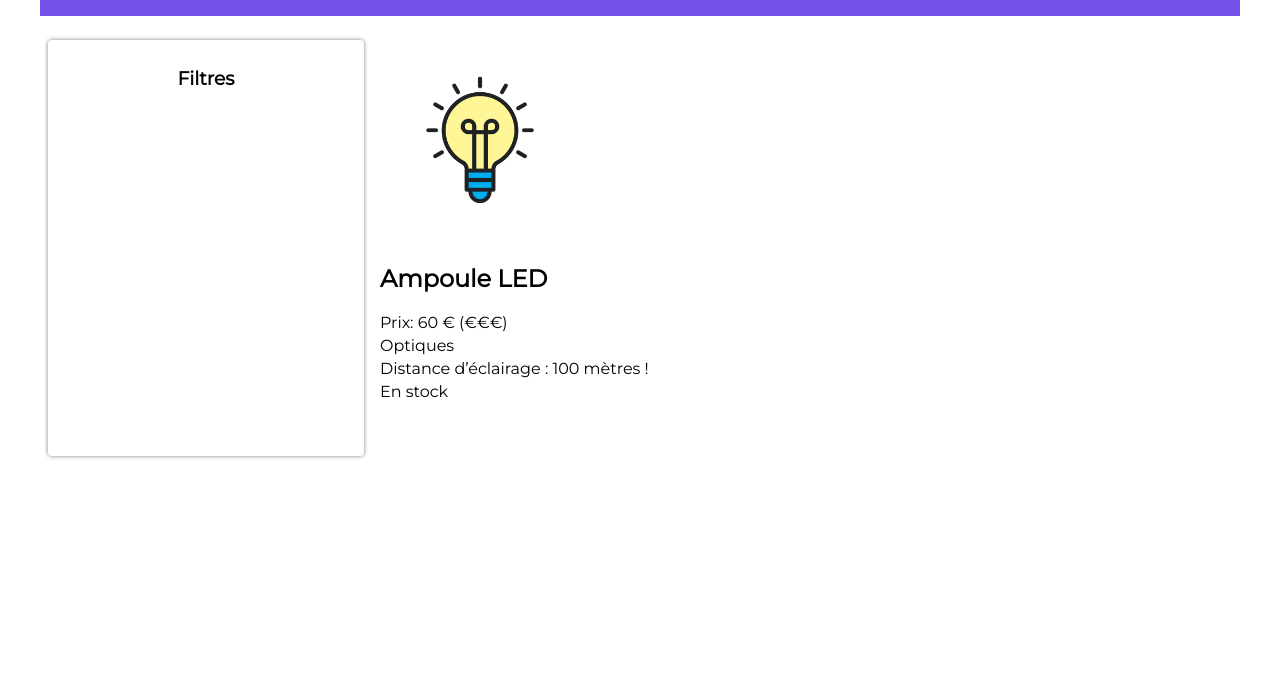
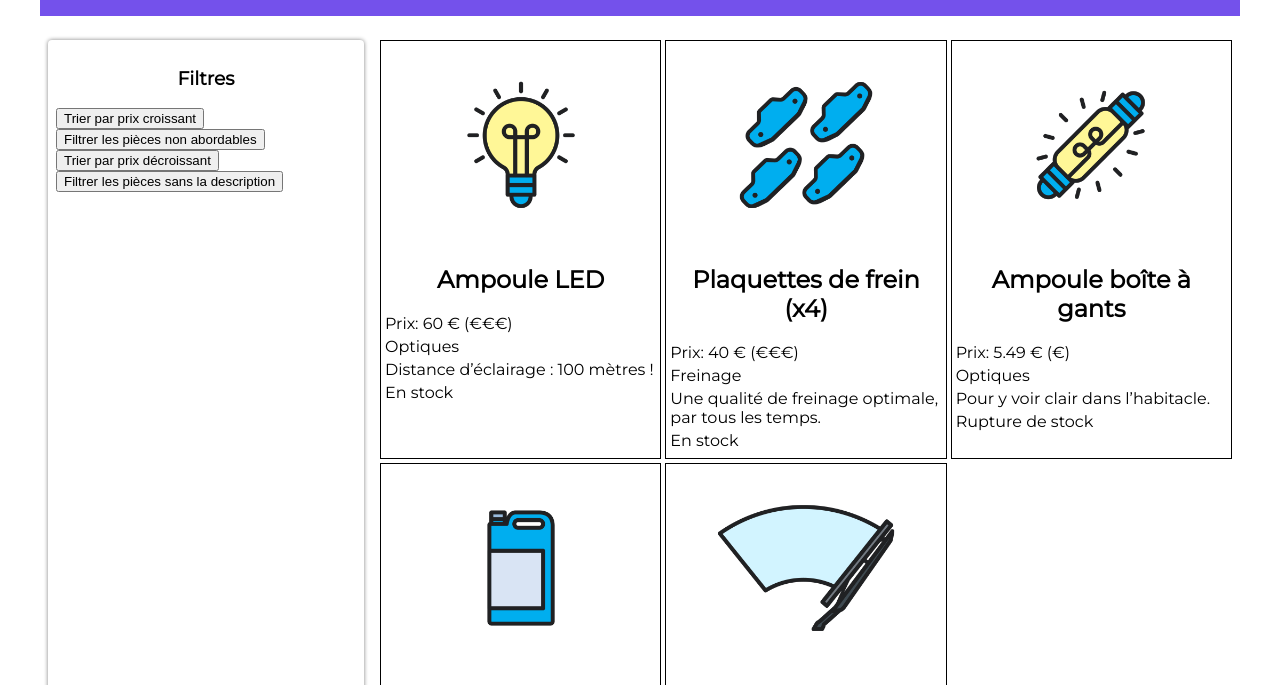
Before and after one commit to enismermer/openclassroom-pages-web-dynamiques-javascript, a website: page index.html in a window 1280 px wide. Shown: the part 98-783 px from the top of the page. Drawn offline with Linux system fonts and the light colour scheme.

Commit message:
manipuler les listes en js

```diff
--- a/index.html
+++ b/index.html
@@ -15,6 +15,13 @@
 			<!-- Menu de recherche -->
 			<section class="filtres">
 				<h3>Filtres</h3>
+				<button class="btn-trier">Trier par prix croissant</button>
+				<br>
+				<button class="btn-filtrer">Filtrer les pièces non abordables</button>
+				<br>
+				<button class="btn-decroissant">Trier par prix décroissant</button>
+				<br>
+				<button class="btn-nodescription">Filtrer les pièces sans la description</button>
 			</section>
 
 			<!-- Fiches produits -->
--- a/pieces.js
+++ b/pieces.js
@@ -2,36 +2,86 @@
 const reponse = await fetch('pieces-autos.json');
 const pieces = await reponse.json();
 
+for (let i = 0; i < pieces.length; i++) {
 
+    const article = pieces[i];
+    // Récupération de l'élément du DOM qui accueillera les fiches
+    const sectionFiches = document.querySelector(".fiches");
+    // Création d’une balise dédiée à une pièce automobile
+    const pieceElement = document.createElement("article");
     // Création des balises
-const article = pieces[0];
-
     const imageElement = document.createElement("img");
     imageElement.src = article.image;
-
     const nomElement = document.createElement("h2");
     nomElement.innerText = article.nom;
-
     const prixElement = document.createElement("p");
     prixElement.innerText = `Prix: ${article.prix} € (${article.prix < 35 ? "€" : "€€€"})`;
-
     const categorieElement = document.createElement("p");
     categorieElement.innerText = article.categorie ?? "(aucune catégorie)";
-
-// Création des éléments pour l'exercice
     const descriptionElement = document.createElement("p");
-descriptionElement.innerText = article.description ?? "Pas de description pour le moment";
-
+    descriptionElement.innerText = article.description ?? "Pas de description pour le moment.";
     const stockElement = document.createElement("p");
     stockElement.innerText = article.disponibilite ? "En stock" : "Rupture de stock";
 
+    // On rattache la balise article a la section Fiches
+    sectionFiches.appendChild(pieceElement);
+    // On rattache l’image à pieceElement (la balise article)
+    pieceElement.appendChild(imageElement);
+    pieceElement.appendChild(nomElement);
+    pieceElement.appendChild(prixElement);
+    pieceElement.appendChild(categorieElement);
+    //Ajout des éléments au DOM pour l'exercice
+    pieceElement.appendChild(descriptionElement);
+    pieceElement.appendChild(stockElement);
 
-//Rattachement de nos balises au DOM
-const sectionFiches = document.querySelector(".fiches");
 
-sectionFiches.appendChild(imageElement);
-sectionFiches.appendChild(nomElement);
-sectionFiches.appendChild(prixElement);
-sectionFiches.appendChild(categorieElement);
-sectionFiches.appendChild(descriptionElement);
-sectionFiches.appendChild(stockElement);
+}
+// Gestion des boutons
+
+// Trier la liste dans l'ordre croissant
+const boutonTrier = document.querySelector(".btn-trier");
+
+boutonTrier.addEventListener("click", function () {
+    const piecesOrdonnees = Array.from(pieces);
+
+    piecesOrdonnees.sort(function (a, b) {
+        return a.prix - b.prix;
+    });
+
+    console.log(piecesOrdonnees);
+});
+
+
+// Filtrer la liste avec le prix inférieur ou égal à 35 euros
+const boutonFiltrer = document.querySelector(".btn-filtrer");
+
+boutonFiltrer.addEventListener("click", function () {
+    const piecesFiltrees = pieces.filter(function (piece) {
+        return piece.prix <= 35;
+    });
+
+    console.log(piecesFiltrees);
+
+});
+
+// Trier la liste dans l'ordre décroissant
+const boutonDecroissant = document.querySelector(".btn-decroissant");
+
+boutonDecroissant.addEventListener("click", function () {
+    const piecesDesordonnees = Array.from(pieces);
+
+    piecesDesordonnees.sort(function (a, b) {
+        return b.prix - a.prix;
+    });
+    console.log(piecesDesordonnees);
+});
+
+// Filtrer la liste sans la description
+const boutonNoDescription = document.querySelector(".btn-nodescription");
+
+boutonNoDescription.addEventListener("click", function () {
+    const piecesFiltrees = pieces.filter(function (piece) {
+        return piece.description;
+    })
+    console.log(piecesFiltrees);
+})
--- a/styles.css
+++ b/styles.css
@@ -45,11 +45,24 @@ main {
 .fiches {
 	flex: 1;
 	margin: 8px;
+	display: grid;
+	grid-template-columns: repeat(3, 1fr);
+	gap: 4px;
 }
-.fiches img {
+.fiches article {
+	border: 1px solid black;
+	padding: 4px;
+}
+.fiches article img {
+	display: block;
+	margin-left: auto;
+	margin-right: auto;
 	max-width: 200px;
 }
-.fiches p {
+.fiches article p {
 	margin-top: 4px;
 	margin-bottom: 4px;
 }
+.fiches article h2 {
+	text-align: center;
+}
```
Lines whose indentation alone changed are shown as unchanged.
